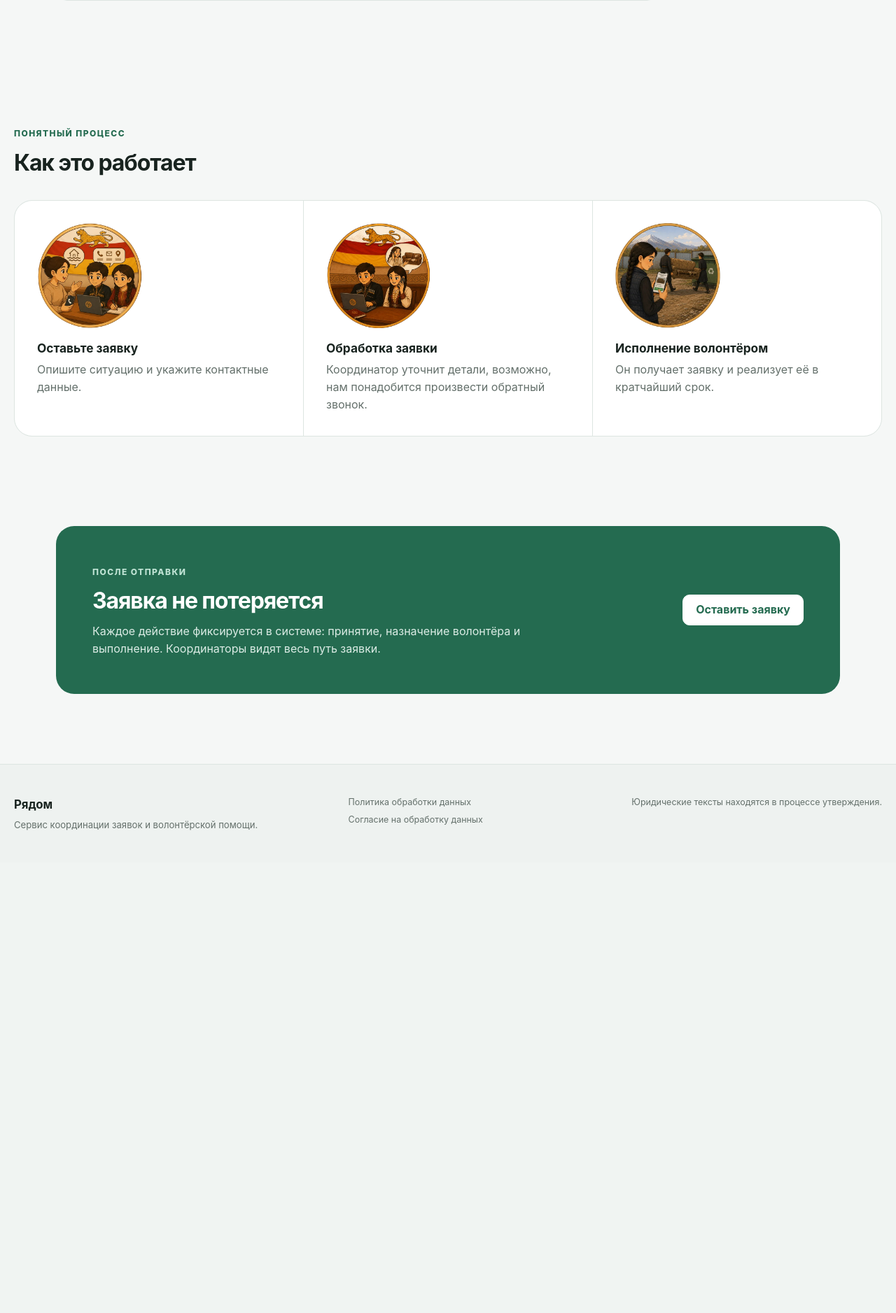
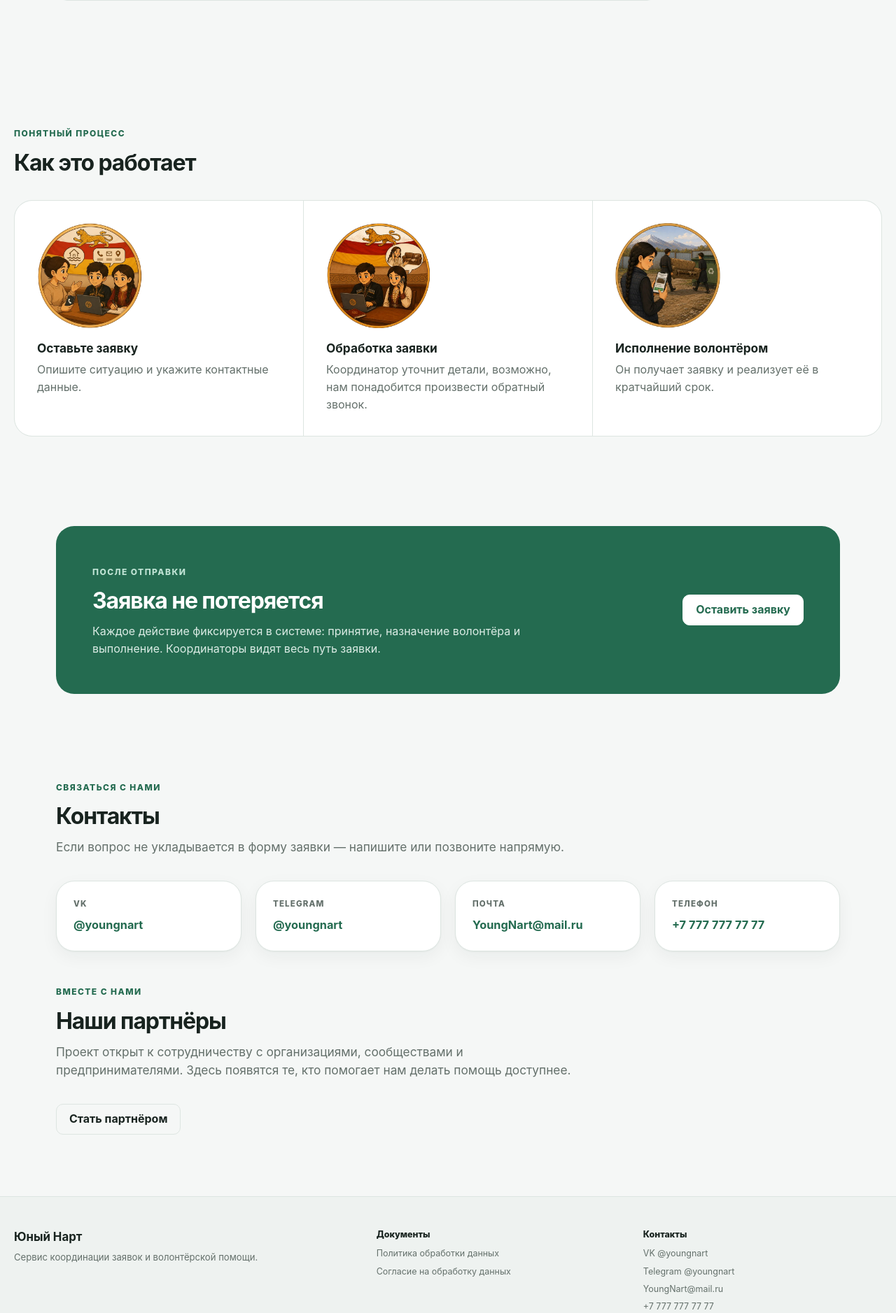
Before and after one commit to Kravchenko-Daniil/volunteer-desk-site, a Django app: page / in a window 1280 px wide. Shown: the part 1215-3092 px from the top of the page at 70% size. Before the commit the page ends 2402 px from the top, so only its background shows below. Run offline with Django 5.2, Linux system fonts and the light colour scheme; parts of the project's set-up code (start-up, migrations or seed data) failed here and were passed over.

Commit message:
Ребрендинг в «Юный Нарт», блоки контактов и партнёров

```diff
--- a/static/css/style.css
+++ b/static/css/style.css
@@ -36,7 +36,7 @@ h3 { margin-bottom: 8px; font-size: 1.08rem; line-height: 1.25; }
 .header-inner { display: flex; width: min(calc(100% - 40px), var(--container-wide)); min-height: 76px; margin: 0 auto; align-items: center; justify-content: space-between; gap: 24px; }
 .brand { display: inline-flex; align-items: center; gap: 11px; color: var(--text); }
 .brand:hover { color: var(--text); }
-.brand-mark { display: grid; width: 38px; height: 38px; place-items: center; border-radius: 13px 13px 13px 4px; background: var(--accent); color: white; font-weight: 800; }
+.brand-logo { display: block; width: auto; height: 46px; flex: 0 0 auto; }
 .brand > span:last-child { display: flex; flex-direction: column; line-height: 1.08; }
 .brand strong { font-size: 1.08rem; letter-spacing: -.02em; }
 .brand small { margin-top: 4px; color: var(--text-soft); font-size: .7rem; font-weight: 500; }
@@ -94,6 +94,12 @@ h3 { margin-bottom: 8px; font-size: 1.08rem; line-height: 1.25; }
 .trust-section > div { max-width: 680px; }
 .trust-section .eyebrow { color: #bfe3d4; }
 .trust-section p { margin: 0; color: #dbece5; }
+.contacts-section { padding: 20px 0 44px; }
+.contact-grid { display: grid; margin: 0; padding: 0; grid-template-columns: repeat(4, 1fr); gap: 20px; list-style: none; }
+.contact-card { display: flex; padding: 24px; border: 1px solid var(--line); border-radius: var(--radius-lg); background: var(--surface); box-shadow: var(--shadow-sm); flex-direction: column; gap: 8px; }
+.contact-label { color: var(--text-soft); font-size: .72rem; font-weight: 800; letter-spacing: .1em; text-transform: uppercase; }
+.contact-card a { font-size: 1.02rem; font-weight: 700; overflow-wrap: anywhere; }
+.partners-section { padding: 0 0 88px; }
 
 .button { display: inline-flex; min-height: 44px; padding: 11px 18px; border: 1px solid var(--accent); border-radius: var(--radius-sm); background: var(--accent); color: white; cursor: pointer; align-items: center; justify-content: center; gap: 8px; font-weight: 750; line-height: 1.2; transition: transform .15s ease, background .15s ease, border-color .15s ease, box-shadow .15s ease; }
 .button:hover { border-color: var(--accent-strong); background: var(--accent-strong); color: white; box-shadow: 0 8px 22px rgba(36,107,80,.18); transform: translateY(-1px); }
@@ -232,11 +238,13 @@ td small { display: block; margin-top: 2px; color: var(--text-soft); font-size:
 .legal-warning p { margin: 4px 0 0; color: #79571e; }
 
 .site-footer { border-top: 1px solid var(--line); background: #eef2f0; }
-.footer-inner { display: grid; width: min(calc(100% - 40px), var(--container-wide)); margin: 0 auto; padding: 44px 0; grid-template-columns: 1.2fr 1fr auto; align-items: start; gap: 40px; }
+.footer-inner { display: grid; width: min(calc(100% - 40px), var(--container-wide)); margin: 0 auto; padding: 44px 0; grid-template-columns: 1.4fr 1fr 1fr; align-items: start; gap: 40px; }
 .footer-inner strong { font-size: 1.05rem; }
 .footer-inner p { max-width: 390px; margin: 6px 0 0; color: var(--text-soft); font-size: .82rem; }
 .footer-inner nav { display: grid; gap: 6px; }
 .footer-inner nav a, .footer-inner small { color: var(--text-soft); font-size: .78rem; }
+.footer-label { margin-bottom: 2px; color: var(--text); font-size: .78rem; font-weight: 800; }
+.footer-inner > small { grid-column: 1 / -1; }
 
 @media (min-width: 1280px) {
   .container-wide { width: min(calc(100% - 64px), var(--container-wide)); }
@@ -254,6 +262,7 @@ td small { display: block; margin-top: 2px; color: var(--text-soft); font-size:
   .hero-section { min-height: auto; grid-template-columns: 1fr; }
   .hero-visual { width: min(560px, 90%); margin: 0 auto; }
   .feature-grid, .process-grid { grid-template-columns: 1fr; }
+  .contact-grid { grid-template-columns: repeat(2, 1fr); }
   .process-grid li { min-height: 0; }
   .detail-layout { grid-template-columns: 1fr; }
   .detail-sidebar { position: static; grid-row: 1; }
@@ -266,6 +275,9 @@ td small { display: block; margin-top: 2px; color: var(--text-soft); font-size:
   .header-inner, .container, .container-wide, .section, .process-section, .trust-section, .footer-inner { width: min(calc(100% - 28px), var(--container)); }
   .header-inner { min-height: 66px; }
   .brand small { display: none; }
+  .brand-logo { height: 38px; }
+  .contacts-section { padding-bottom: 34px; }
+  .partners-section { padding-bottom: 62px; }
   .container { padding: 34px 0 60px; }
   .hero-section { width: min(calc(100% - 28px), var(--container)); padding: 58px 0; }
   .cta-arrow { width: 62px; height: 36px; }
@@ -299,6 +311,8 @@ td small { display: block; margin-top: 2px; color: var(--text-soft); font-size:
   .hero-actions, .form-actions, .filter-actions, .heading-actions { align-items: stretch; flex-direction: column; }
   .hero-actions .button, .form-actions .button, .filter-actions .button, .heading-actions .button { width: 100%; }
   .hero-visual { width: 100%; }
+  .contact-grid { grid-template-columns: 1fr; }
+  .partners-section .button { width: 100%; }
   .cta-arrow { width: 56px; height: 32px; margin: 14px auto; align-self: center; transform: rotate(90deg); }
   .filter-grid { grid-template-columns: 1fr; }
   .filter-actions .button { min-height: 48px; }
@@ -309,7 +323,7 @@ td small { display: block; margin-top: 2px; color: var(--text-soft); font-size:
 
 @media (max-width: 360px) {
   .header-inner, .container, .container-wide, .hero-section, .section, .process-section, .trust-section, .footer-inner { width: min(calc(100% - 20px), var(--container)); }
-  .brand-mark { width: 34px; height: 34px; }
+  .brand-logo { height: 30px; }
   .brand strong { font-size: 1rem; }
   .mobile-menu nav { right: -2px; }
   .form-surface, .detail-section, .action-panel, .meta-panel, .mobile-application-card { padding: 17px; }
--- a/templates/applications/application_detail.html
+++ b/templates/applications/application_detail.html
@@ -1,5 +1,5 @@
 {% extends 'base.html' %}
-{% block title %}Заявка №{{ application.id }} — Рядом{% endblock %}
+{% block title %}Заявка №{{ application.id }} — Юный Нарт{% endblock %}
 {% block main_class %}container container-wide{% endblock %}
 {% block content %}
 <div class="detail-heading">
--- a/templates/applications/public_form.html
+++ b/templates/applications/public_form.html
@@ -1,5 +1,5 @@
 {% extends 'base.html' %}
-{% block title %}{{ title|default:'Оставить заявку' }} — Рядом{% endblock %}
+{% block title %}{{ title|default:'Оставить заявку' }} — Юный Нарт{% endblock %}
 {% block content %}
 <div class="form-page">
   <header class="page-intro">
--- a/templates/applications/thanks.html
+++ b/templates/applications/thanks.html
@@ -1,3 +1,3 @@
 {% extends 'base.html' %}
-{% block title %}Заявка отправлена — Рядом{% endblock %}
+{% block title %}Заявка отправлена — Юный Нарт{% endblock %}
 {% block content %}<div class="success-state surface"><span class="success-icon">✓</span><span class="eyebrow">Готово</span><h1>Заявка отправлена</h1><p>Координатор увидит обращение и свяжется с вами, если потребуется уточнение.</p><a class="button" href="{% url 'core:home' %}">Вернуться на главную</a></div>{% endblock %}
--- a/templates/applications/volunteer_list.html
+++ b/templates/applications/volunteer_list.html
@@ -1,5 +1,5 @@
 {% extends 'base.html' %}
-{% block title %}Мои заявки — Рядом{% endblock %}
+{% block title %}Мои заявки — Юный Нарт{% endblock %}
 {% block main_class %}container container-wide{% endblock %}
 {% block content %}
 <div class="page-heading"><div><span class="eyebrow">Кабинет волонтёра</span><h1>Мои заявки</h1><p>Назначенные вам и созданные вами обращения.</p></div><div class="heading-actions"><a class="button" href="{% url 'applications:volunteer_create_self' %}">Заявка для себя</a><a class="button ghost" href="{% url 'applications:volunteer_create_for_other' %}">Для другого человека</a></div></div>
--- a/templates/base.html
+++ b/templates/base.html
@@ -5,16 +5,18 @@
   <meta charset="utf-8">
   <meta name="viewport" content="width=device-width, initial-scale=1">
   <meta name="color-scheme" content="light">
-  <title>{% block title %}Рядом — заявки на помощь{% endblock %}</title>
-  <link rel="stylesheet" href="{% static 'css/style.css' %}?v=3">
+  <title>{% block title %}Юный Нарт — заявки на помощь{% endblock %}</title>
+  <link rel="icon" type="image/png" href="{% static 'img/brand/favicon.png' %}">
+  <link rel="apple-touch-icon" href="{% static 'img/brand/favicon.png' %}">
+  <link rel="stylesheet" href="{% static 'css/style.css' %}?v=4">
   {% block extra_head %}{% endblock %}
 </head>
 <body class="{% if user.is_authenticated %}authenticated{% else %}public{% endif %}">
 <header class="site-header">
   <div class="header-inner">
-    <a class="brand" href="{% url 'core:home' %}" aria-label="Рядом — на главную">
-      <span class="brand-mark" aria-hidden="true">Р</span>
-      <span><strong>Рядом</strong><small>Помощь начинается с заявки</small></span>
+    <a class="brand" href="{% url 'core:home' %}" aria-label="Юный Нарт — на главную">
+      <img class="brand-logo" src="{% static 'img/brand/logo.webp' %}" alt="" width="286" height="160" decoding="async">
+      <span><strong>Юный Нарт</strong><small>Помощь начинается с заявки</small></span>
     </a>
 
     <nav class="desktop-nav" aria-label="Основная навигация">
@@ -75,10 +77,18 @@
 
 <footer class="site-footer">
   <div class="footer-inner">
-    <div><strong>Рядом</strong><p>Сервис координации заявок и волонтёрской помощи.</p></div>
+    <div><strong>Юный Нарт</strong><p>Сервис координации заявок и волонтёрской помощи.</p></div>
     <nav aria-label="Правовая информация">
+      <span class="footer-label">Документы</span>
       <a href="{% url 'core:privacy' %}">Политика обработки данных</a>
       <a href="{% url 'core:personal_data_consent' %}">Согласие на обработку данных</a>
+    </nav>
+    <nav aria-label="Контакты">
+      <span class="footer-label">Контакты</span>
+      <a href="https://vk.com/youngnart" target="_blank" rel="noopener">VK @youngnart</a>
+      <a href="https://t.me/youngnart" target="_blank" rel="noopener">Telegram @youngnart</a>
+      <a href="mailto:YoungNart@mail.ru">YoungNart@mail.ru</a>
+      <a href="tel:+77777777777">+7 777 777 77 77</a>
     </nav>
     <small>Юридические тексты находятся в процессе утверждения.</small>
   </div>
--- a/templates/core/home.html
+++ b/templates/core/home.html
@@ -1,6 +1,6 @@
 {% extends 'base.html' %}
 {% load static %}
-{% block title %}Рядом — помощь начинается с заявки{% endblock %}
+{% block title %}Юный Нарт — помощь начинается с заявки{% endblock %}
 {% block main_class %}landing{% endblock %}
 {% block content %}
 <section class="hero-section">
@@ -63,4 +63,40 @@
   <div><span class="eyebrow">После отправки</span><h2>Заявка не потеряется</h2><p>Каждое действие фиксируется в системе: принятие, назначение волонтёра и выполнение. Координаторы видят весь путь заявки.</p></div>
   <a class="button button-light" href="{% url 'applications:public_create' %}">Оставить заявку</a>
 </section>
+
+<section class="section contacts-section" id="contacts" aria-labelledby="contacts-title">
+  <div class="section-heading compact">
+    <span class="eyebrow">Связаться с нами</span>
+    <h2 id="contacts-title">Контакты</h2>
+    <p>Если вопрос не укладывается в форму заявки — напишите или позвоните напрямую.</p>
+  </div>
+  <ul class="contact-grid">
+    <li class="contact-card">
+      <span class="contact-label">VK</span>
+      <a href="https://vk.com/youngnart" target="_blank" rel="noopener">@youngnart</a>
+    </li>
+    <li class="contact-card">
+      <span class="contact-label">Telegram</span>
+      <a href="https://t.me/youngnart" target="_blank" rel="noopener">@youngnart</a>
+    </li>
+    <li class="contact-card">
+      <span class="contact-label">Почта</span>
+      <a href="mailto:YoungNart@mail.ru">YoungNart@mail.ru</a>
+    </li>
+    <li class="contact-card">
+      <span class="contact-label">Телефон</span>
+      <a href="tel:+77777777777">+7 777 777 77 77</a>
+    </li>
+  </ul>
+</section>
+
+<section class="section partners-section" id="partners" aria-labelledby="partners-title">
+  <div class="section-heading compact">
+    <span class="eyebrow">Вместе с нами</span>
+    <h2 id="partners-title">Наши партнёры</h2>
+    <p>Проект открыт к сотрудничеству с организациями, сообществами и предпринимателями. Здесь появятся те, кто помогает нам делать помощь доступнее.</p>
+  </div>
+  {# Логотипы партнёров добавляются сюда: <li class="partner-card"><img src="..." alt="Название"></li> #}
+  <a class="button ghost" href="mailto:YoungNart@mail.ru?subject=Сотрудничество%20с%20проектом%20%D0%AE%D0%BD%D1%8B%D0%B9%20%D0%9D%D0%B0%D1%80%D1%82">Стать партнёром</a>
+</section>
 {% endblock %}
--- a/templates/districts/district_form.html
+++ b/templates/districts/district_form.html
@@ -1,3 +1,3 @@
 {% extends 'base.html' %}
-{% block title %}{{ title }} — Рядом{% endblock %}
+{% block title %}{{ title }} — Юный Нарт{% endblock %}
 {% block content %}<div class="form-page"><header class="page-intro"><span class="eyebrow">Справочник районов</span><h1>{{ title }}</h1><p>Порядок определяет позицию района в списке, активность — его доступность в формах.</p></header><form method="post" class="surface form form-surface narrow-form" novalidate>{% csrf_token %}<div class="form-grid">{% for field in form %}<div class="field field-{{ field.name }} {% if field.errors %}has-error{% endif %}">{{ field.label_tag }}{{ field }}{{ field.errors }}</div>{% endfor %}</div><div class="form-actions"><button class="button" type="submit">Сохранить</button><a class="button ghost" href="{% url 'districts:list' %}">Отмена</a></div></form></div>{% endblock %}
--- a/templates/districts/district_list.html
+++ b/templates/districts/district_list.html
@@ -1,5 +1,5 @@
 {% extends 'base.html' %}
-{% block title %}Районы — Рядом{% endblock %}
+{% block title %}Районы — Юный Нарт{% endblock %}
 {% block content %}
 <div class="page-heading"><div><span class="eyebrow">Справочник</span><h1>Районы</h1><p>Активные районы доступны в формах заявок.</p></div><a class="button" href="{% url 'districts:create' %}">Добавить район</a></div>
 <div class="surface table-wrap desktop-table"><table><thead><tr><th>Порядок</th><th>Название</th><th>Статус</th><th></th></tr></thead><tbody>{% for district in districts %}<tr><td class="table-id">{{ district.sort_order }}</td><td><strong>{{ district.name }}</strong></td><td><span class="status {% if district.is_active %}status-completed{% else %}status-rejected{% endif %}">{% if district.is_active %}Активен{% else %}Скрыт{% endif %}</span></td><td><a class="row-action" href="{% url 'districts:update' district.pk %}">Изменить →</a></td></tr>{% empty %}<tr><td colspan="4" class="empty-state"><span>Районов пока нет</span><small>Добавьте первый район для формы заявки.</small></td></tr>{% endfor %}</tbody></table></div>
--- a/templates/users/login.html
+++ b/templates/users/login.html
@@ -1,5 +1,5 @@
 {% extends 'base.html' %}
-{% block title %}Вход — Рядом{% endblock %}
+{% block title %}Вход — Юный Нарт{% endblock %}
 {% block content %}
 <div class="auth-layout"><div class="auth-intro"><span class="eyebrow">Рабочий кабинет</span><h1>Вход для координаторов и волонтёров</h1><p>Обычному заявителю аккаунт не нужен — достаточно оставить заявку через публичную форму.</p></div><form method="post" class="surface form auth-card" novalidate>{% csrf_token %}{% if form.non_field_errors %}<div class="form-error-summary">{{ form.non_field_errors }}</div>{% endif %}{% for field in form %}<div class="field {% if field.errors %}has-error{% endif %}">{{ field.label_tag }}{{ field }}{{ field.errors }}</div>{% endfor %}<button class="button button-large full" type="submit">Войти</button></form></div>
 {% endblock %}
--- a/templates/users/volunteer_form.html
+++ b/templates/users/volunteer_form.html
@@ -1,5 +1,5 @@
 {% extends 'base.html' %}
-{% block title %}{{ title }} — Рядом{% endblock %}
+{% block title %}{{ title }} — Юный Нарт{% endblock %}
 {% block content %}
 <div class="form-page"><header class="page-intro"><span class="eyebrow">Управление командой</span><h1>{{ title }}</h1><p>Укажите рабочие данные волонтёра. Пароль должен соответствовать требованиям безопасности.</p></header><form method="post" class="surface form form-surface narrow-form" novalidate>{% csrf_token %}{% if form.non_field_errors %}<div class="form-error-summary">{{ form.non_field_errors }}</div>{% endif %}<div class="form-grid">{% for field in form %}<div class="field field-{{ field.name }} {% if field.errors %}has-error{% endif %}">{{ field.label_tag }}{{ field }}{% if field.help_text %}<p class="field-help">{{ field.help_text }}</p>{% endif %}{{ field.errors }}</div>{% endfor %}</div><div class="form-actions"><button class="button" type="submit">Сохранить</button><a class="button ghost" href="{% url 'users:volunteer_list' %}">Отмена</a></div></form></div>
 {% endblock %}
--- a/templates/users/volunteer_list.html
+++ b/templates/users/volunteer_list.html
@@ -1,5 +1,5 @@
 {% extends 'base.html' %}
-{% block title %}Волонтёры — Рядом{% endblock %}
+{% block title %}Волонтёры — Юный Нарт{% endblock %}
 {% block main_class %}container container-wide{% endblock %}
 {% block content %}
 <div class="page-heading"><div><span class="eyebrow">Команда проекта</span><h1>Волонтёры</h1><p>Аккаунты, доступ и контактные данные.</p></div><a class="button" href="{% url 'users:volunteer_create' %}">Добавить волонтёра</a></div>
```
Also changed, not shown: README.md, static/img/brand/favicon.png (added), static/img/brand/logo.webp (added).
